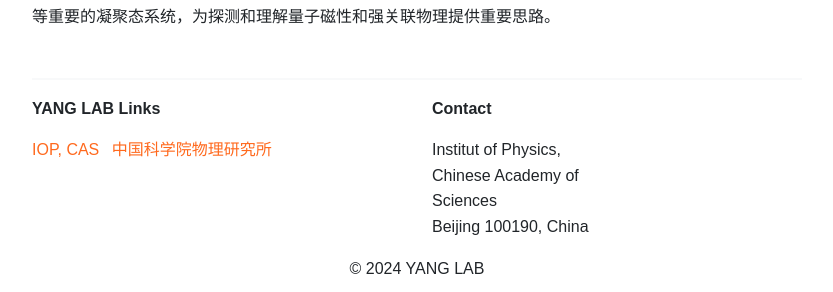
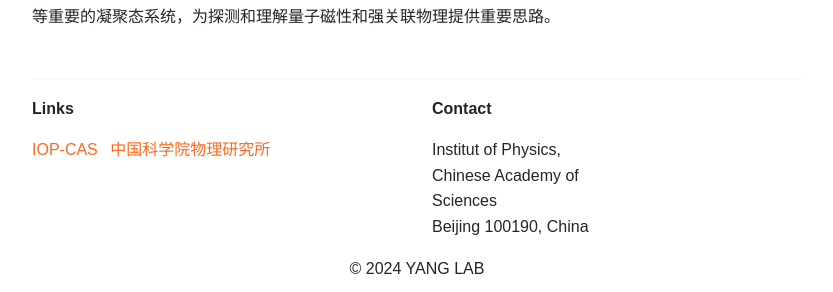
Before and after one commit to ZoomWuun/Q03i, a Jekyll site: the page built from _pages/home.md, in a window 1280 px wide. Shown: the part 1731-2023 px from the top of the page, without its empty margins (223-1056 px from the left). Built offline with Jekyll 4.4.1, drawn with Linux system fonts in a browser that asks for light colours.

Commit message:
Add files via upload

```diff
--- a/_includes/footer.html
+++ b/_includes/footer.html
@@ -3,7 +3,7 @@
 		<div class="row d-flex">
 
 			<div class="col-sm-6">
-				<p class="font-weight-bold">{{ site.title }} Links</p>
+				<p class="font-weight-bold">Links</p>
 
 				<ul class="list-unstyled list-inline">
 					<!-- <li class="list-inline-item">
@@ -13,7 +13,7 @@
 					</li> -->
 
 					<li class="list-inline-item">
-						<a href="//english.iop.cas.cn">IOP, CAS</a>
+						<a href="https://english.iop.cas.cn/">IOP-CAS</a>
 					</li>
 
 					<li class="list-inline-item">
```
